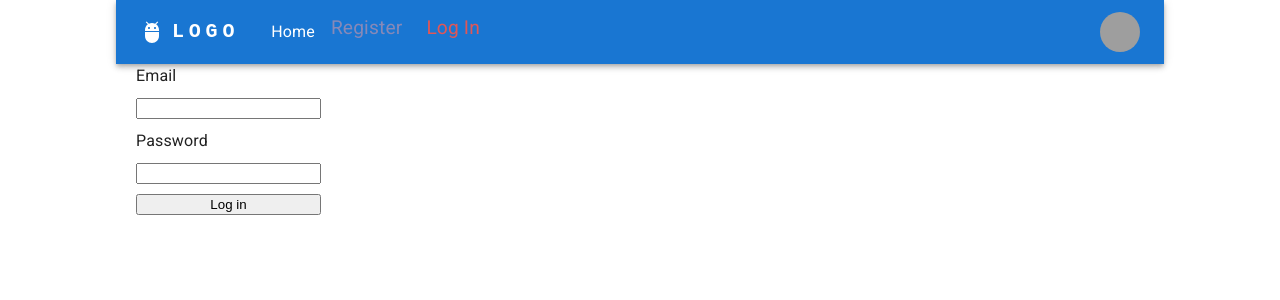
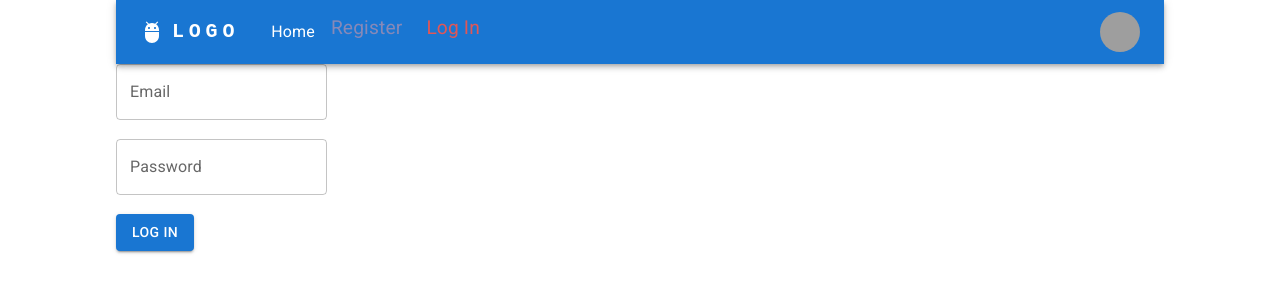
Before and after one commit to atremat/contacts-app-frontend, a React (Vite) app: page /login in a window 1280 px wide. Shown: the top 300 px of the page. Built offline with nearby package versions, Linux system fonts and the light colour scheme; grey boxes are pictures that could not be loaded.

Commit message:
inputs refactor

```diff
--- a/src/components/Contact/Contact.module.css
+++ b/src/components/Contact/Contact.module.css
@@ -11,7 +11,7 @@
 }
 
 .listItem:hover {
-  scale: 1.05;
+  scale: 1.03;
 }
 /*
 .name {
--- a/src/components/ContactEditForm/ContactEditForm.module.css
+++ b/src/components/ContactEditForm/ContactEditForm.module.css
@@ -14,7 +14,7 @@
 }
 
 .form:hover {
-  scale: 1.05;
+  scale: 1.03;
 }
 
 .nameWrapper {
--- a/src/components/ContactForm/ContactForm.module.css
+++ b/src/components/ContactForm/ContactForm.module.css
@@ -14,7 +14,7 @@
 }
 
 .form:hover {
-  scale: 1.05;
+  scale: 1.03;
 }
 
 .nameWrapper {
--- a/src/components/LoginForm/LoginForm.jsx
+++ b/src/components/LoginForm/LoginForm.jsx
@@ -6,6 +6,16 @@ import css from "./LoginForm.module.css";
 import { login } from "../../redux/auth/operations";
 import { useDispatch } from "react-redux";
 import toast from "react-hot-toast";
+import {
+  Box,
+  Button,
+  FormControl,
+  Input,
+  InputLabel,
+  TextField,
+} from "@mui/material";
+import EmailIcon from "@mui/icons-material/Email";
+import KeyIcon from "@mui/icons-material/Key";
 
 const LoginForm = () => {
   const emailFieldId = useId();
@@ -45,7 +55,8 @@ const LoginForm = () => {
   };
 
   return (
-    <Formik
+    <>
+      {/* <Formik
         initialValues={initialValues}
         onSubmit={handleSubmit}
         validationSchema={signSchema}
@@ -61,7 +72,81 @@ const LoginForm = () => {
 
           <button type="submit">Log in</button>
         </Form>
+      </Formik> */}
+      <Formik
+        initialValues={initialValues}
+        onSubmit={handleSubmit}
+        validationSchema={signSchema}
+      >
+        {({ handleChange, handleBlur, values }) => (
+          <Form>
+            <Box sx={{ mb: 2 }}>
+              <TextField
+                type="email"
+                name="email"
+                id={emailFieldId}
+                label="Email"
+                value={values.email}
+                onChange={handleChange}
+                onBlur={handleBlur}
+                helperText={
+                  <ErrorMessage
+                    name="email"
+                    component="p"
+                    className={css.error}
+                  />
+                }
+              />
+            </Box>
+
+            <Box sx={{ mb: 2 }}>
+              <TextField
+                type="password"
+                name="password"
+                id={passwordFieldId}
+                label="Password"
+                value={values.password}
+                onChange={handleChange}
+                onBlur={handleBlur}
+                helperText={
+                  <ErrorMessage
+                    name="password"
+                    component="p"
+                    className={css.error}
+                  />
+                }
+              />
+            </Box>
+
+            <Button type="submit" variant="contained" color="primary">
+              Log in
+            </Button>
+          </Form>
+        )}
       </Formik>
+      {/* <FormControl
+        variant="standard"
+        sx={{ marginTop: "20px", paddingLeft: "20px" }}
+      >
+        <InputLabel
+          htmlFor={emailFieldId}
+          sx={{ display: "flex", alignItems: "center", paddingLeft: "20px" }}
+        >
+          <EmailIcon sx={{ marginRight: "10px" }} />
+          Email
+        </InputLabel>
+        <Input id={emailFieldId} variant="filled" />
+
+        <InputLabel
+          htmlFor={passwordFieldId}
+          sx={{ display: "flex", alignItems: "center", paddingLeft: "20px" }}
+        >
+          <KeyIcon sx={{ marginRight: "10px" }} />
+          Email
+        </InputLabel>
+        <Input id={passwordFieldId} variant="filled" />
+      </FormControl> */}
+    </>
   );
 };
 
--- a/src/components/LoginForm/LoginForm.module.css
+++ b/src/components/LoginForm/LoginForm.module.css
@@ -5,3 +5,8 @@
   gap: 10px;
   margin-left: 20px;
 }
+
+.error {
+  font-size: 0.8em;
+  color: #fa0000;
+}
--- a/src/components/SearchBox/SearchBox.jsx
+++ b/src/components/SearchBox/SearchBox.jsx
@@ -1,10 +1,10 @@
 import { useId } from "react";
-import css from "./SearchBox.module.css";
-import { TbUserSearch } from "react-icons/tb";
 import { changeFilter } from "../../redux/filters/slice";
 import { selectFilter } from "../../redux/filters/selectors";
 import { useDispatch, useSelector } from "react-redux";
 import { selectContacts } from "../../redux/contacts/selectors";
+import { Card, Input, InputLabel } from "@mui/material";
+import PersonSearchIcon from "@mui/icons-material/PersonSearch";
 
 const SearchBox = () => {
   const searchValueId = useId();
@@ -19,19 +19,33 @@ const SearchBox = () => {
 
   return (
     contacts.length > 0 && (
-      <div className={css.container}>
-        <label htmlFor="searchValueId" className={css.label}>
-          <TbUserSearch className={css.searchIcon} />
+      <Card
+        sx={{
+          width: 320,
+          marginTop: "20px",
+          padding: "5px",
+          transition: "transform 0.3s ease",
+          "&:hover": {
+            transform: "scale(1.03)",
+          },
+        }}
+      >
+        <InputLabel
+          htmlFor="component-simple"
+          sx={{ display: "flex", alignItems: "center" }}
+        >
+          <PersonSearchIcon sx={{ marginRight: "10px" }} />
           Find contacts by name or number
-        </label>
-        <input
+        </InputLabel>
+        <Input
+          id={searchValueId}
           value={value}
-          type="text"
           onChange={handleChange}
-          id={searchValueId}
-          className={css.input}
+          label="contact name"
+          variant="filled"
+          sx={{ width: "100%" }}
         />
-      </div>
+      </Card>
     )
   );
 };
--- a/src/components/SearchBox/SearchBox.module.css
+++ /dev/null
@@ -1,25 +0,0 @@
-.container {
-  border: 1px solid #000;
-  border-radius: 5px;
-  width: 320px;
-  margin-top: 20px;
-  padding: 5px;
-  box-shadow: rgba(0, 0, 0, 0.4) 0px 2px 8px 0px;
-  transition: scale 0.3s ease;
-}
-
-.container:hover {
-  scale: 1.05;
-}
-
-.label {
-  display: block;
-}
-
-.searchIcon {
-  margin-right: 10px;
-}
-
-.input {
-  width: 100%;
-}
--- a/src/index.css
+++ b/src/index.css
@@ -1,4 +1,4 @@
-/* body {
+body {
   font-family: sans-serif;
   line-height: 1.5;
 }
@@ -22,7 +22,7 @@ ol {
 img {
   display: block;
   max-width: 100%;
-} */
+}
 
 li {
   list-style-type: none;
```
Also changed, not shown: src/components/Contact/Contact.jsx (+0 -23 lines). Lines whose indentation alone changed are shown as unchanged.
